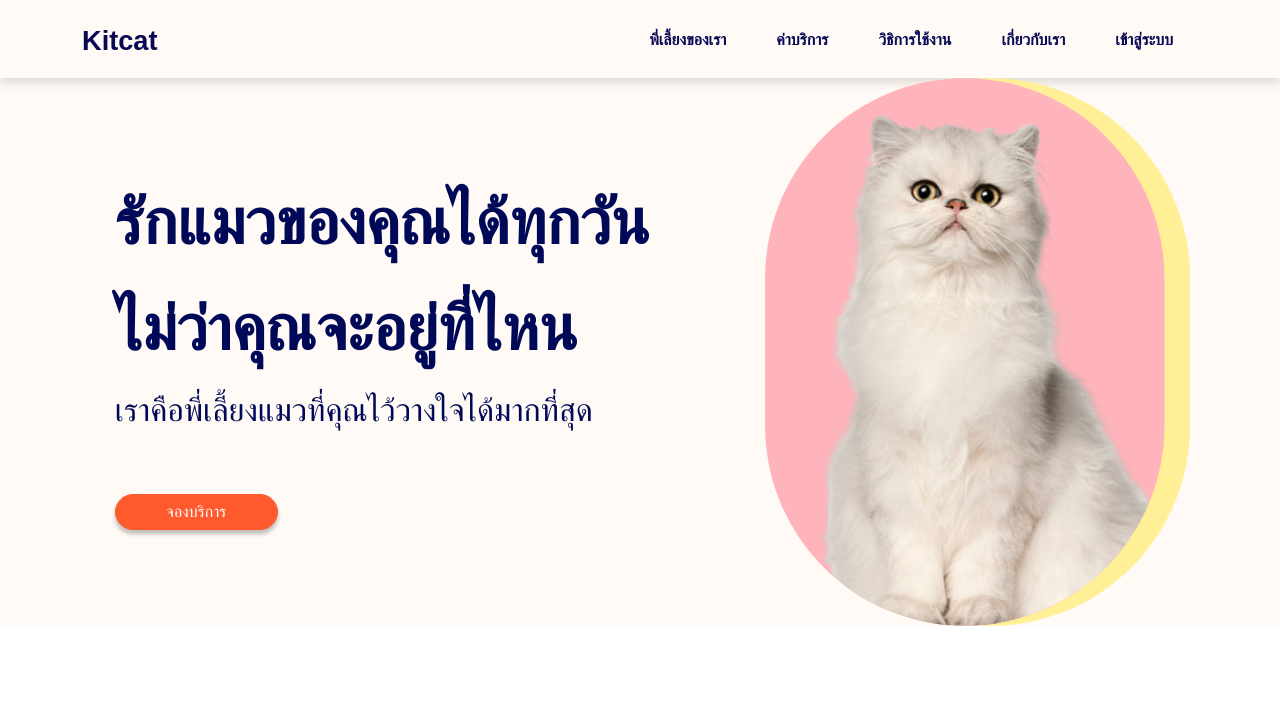
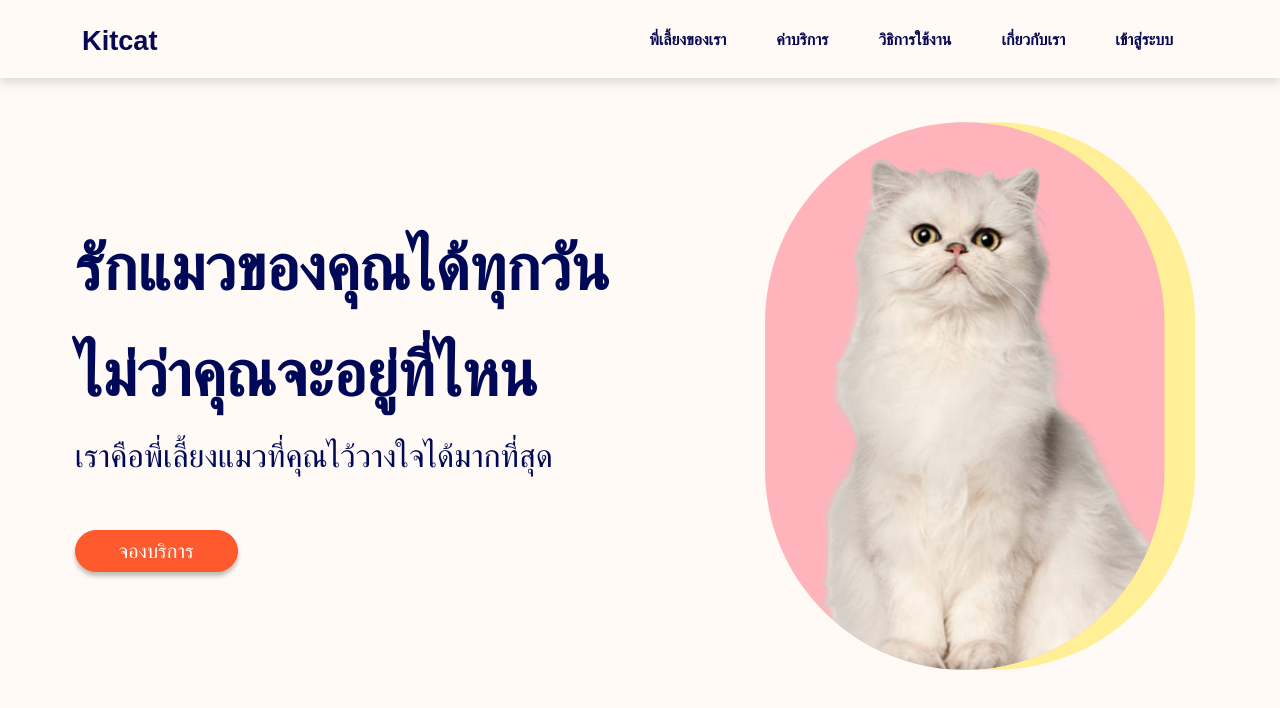
Before and after one commit to thanatat64/kmitl-kitcat, a Next.js app: page / in a window 1280 px wide. Shown: the top 708 px of the page. Built offline with nearby package versions, Linux system fonts and the light colour scheme; no server answers; the database is empty; a web font is replaced by a local one.

Commit message:
updateBannerTop

```diff
--- a/components/home/banners/BannerTop.css
+++ b/components/home/banners/BannerTop.css
@@ -1,6 +1,6 @@
 .text-hero-bold,
 .text-hero-regular {
-    color: #000958;
+    color: var(--navy);
 }
 
 .text-hero-bold {
@@ -12,22 +12,30 @@
     font-size: 32px;
     font-weight: 500;
     width: 650.378px;
-    padding-bottom: 60px;
+    padding-bottom: 50px;
 }
 
 .recYellow {
-    transform: translateX(25.31px);
+    transform: translateX(30.31px);
 }
 
 .btn,
 .btn-primary {
     width: 162.84px;
+    font-size: 100px;
+    font-weight: 500;
     padding: 5px 15px !important;
-    border-color: #ff5a2d !important;
+    border-color: var(--red) !important;
     border-radius: 50px !important;
-    background-color: #ff5a2d !important;
+    background-color: var(--red) !important;
     box-shadow: 0px 4px 4px 0px rgba(0, 0, 0, 0.25) !important;
 }
-.bgColor{
-    background:var(--white-cream);
+
+.bgColor {
+    padding: 44px 0px 44px 0px;
+    background: var(--white-cream);
 }
+
+.imgCat {
+    padding: 0px 40px 0px 40px;
+}
--- a/components/home/banners/BannerTop.tsx
+++ b/components/home/banners/BannerTop.tsx
@@ -1,10 +1,9 @@
 import "./BannerTop.css";
 import "bootstrap/dist/css/bootstrap.css";
 import Image from "next/image";
-// import catWhite from "../../../../public/image/catWhite.svg"
-import catWhite from "../../../public/image/catWhite.svg"
-import recPink from "../../../public/image/RectanglePink.svg"
-import recYellow from "../../../public/image/RectangleYellow.svg"
+import catWhite from "../../../public/image/catWhite.svg";
+import recPink from "../../../public/image/RectanglePink.svg";
+import recYellow from "../../../public/image/RectangleYellow.svg";
 
 export default function BannerTopPage() {
     return (
@@ -13,12 +12,14 @@ export default function BannerTopPage() {
                 <div className=" d-flex flex-column justify-content-center">
                     <div className="text-hero-bold">รักแมวของคุณได้ทุกวัน</div>
                     <div className="text-hero-bold">ไม่ว่าคุณจะอยู่ที่ไหน</div>
-                    <div className="text-hero-regular">เราคือพี่เลี้ยงแมวที่คุณไว้วางใจได้มากที่สุด</div>
-                    <a href="" className="btn btn-primary ">
+                    <div className="text-hero-regular">
+                        เราคือพี่เลี้ยงแมวที่คุณไว้วางใจได้มากที่สุด
+                    </div>
+                    <a href="#" className="btn btn-primary fs-5">
                         จองบริการ
                     </a>
                 </div>
-                <div className="">
+                <div className="imgCat">
                     <Image
                         className="z-2 position-absolute"
                         width={400}
```
